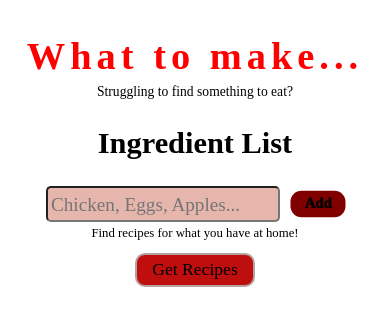
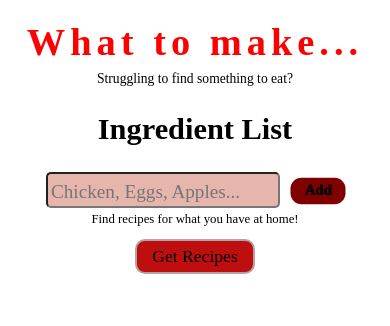
Before and after one commit to wramos1/what-to-make, a React (Create React App) app: page / in a window 390 px wide. Shown: the top 326 px of the page. Built offline with nearby package versions, Linux system fonts and the light colour scheme.

Commit message:
Fixed breaking styles

```diff
--- a/src/styles/App.css
+++ b/src/styles/App.css
@@ -23,6 +23,7 @@ button {
     height: 100vh;
     animation: 1 loadIn 3.5s linear;
     animation-fill-mode: both;
+    overflow-x: hidden;
 }
 
 #listTitle {
--- a/src/styles/Header.css
+++ b/src/styles/Header.css
@@ -11,7 +11,7 @@
     letter-spacing: 5px;
     color: rgb(255, 0, 0);
     margin-bottom: 2%;
-    margin-top: 10%;
+    margin-top: 6%;
 }
 
 #header span {
@@ -28,13 +28,19 @@
 
 @media (max-width: 650px) {
     #title {
-        font-size: 7vmax;
+        font-size: 6.5vmax;
     }
 }
 
 @media (max-width: 555px) {
     #title {
-        font-size: 6vmax;
+        font-size: 5.7vmax;
+    }
+}
+
+@media (max-width: 500px) {
+    #title {
+        font-size: 5vmax;
     }
 }
 
--- a/src/styles/IngredientList.css
+++ b/src/styles/IngredientList.css
@@ -3,10 +3,11 @@
     flex-direction: row;
     justify-content: space-evenly;
     flex-wrap: wrap;
-    gap: 7%;
+    gap: 8%;
     max-width: 950px;
     min-height: 200px;
     margin: 2% auto;
+    row-gap: 10px;
 }
 
 @media (max-width: 650px) {
--- a/src/styles/RecipeInstructions.css
+++ b/src/styles/RecipeInstructions.css
@@ -148,7 +148,6 @@
     #recipeImg {
         order: 2;
         margin: 0 5%;
-        height: 100%;
         width: 75%;
         border-radius: 10px;
         border: 1px solid red;
@@ -214,6 +213,7 @@
 
     #allIngredientContainer ul li {
         width: 50%;
+        font-size: 1.1em;
     }
 
     #allIngredientContainer h2 {
@@ -237,6 +237,6 @@
     }
 
     #recipeImg {
-        width: 85%;
+        width: 90%;
     }
 }
--- a/src/styles/Recipes.css
+++ b/src/styles/Recipes.css
@@ -16,7 +16,7 @@
 #goBackBtn {
     position: absolute;
     width: 90px;
-    font-size: 1.2em;
+    font-size: 1em;
     top: 0;
     margin: 5px;
     left: 0;
```
